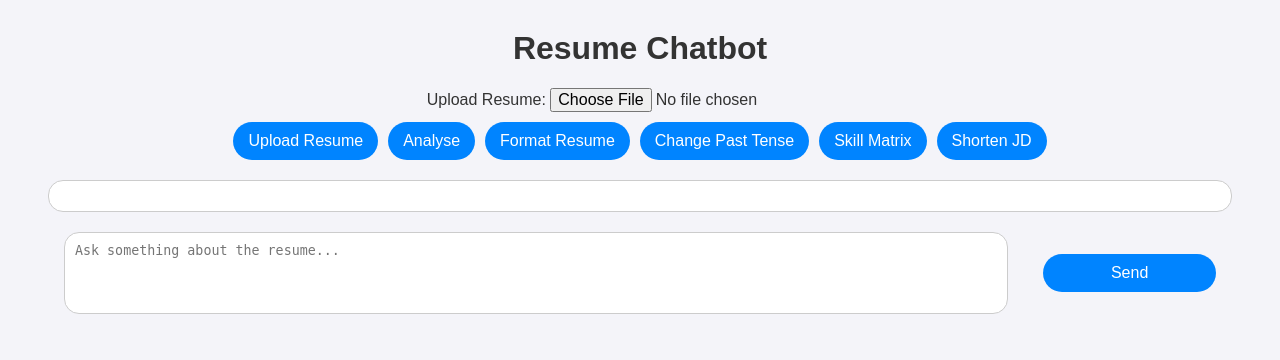
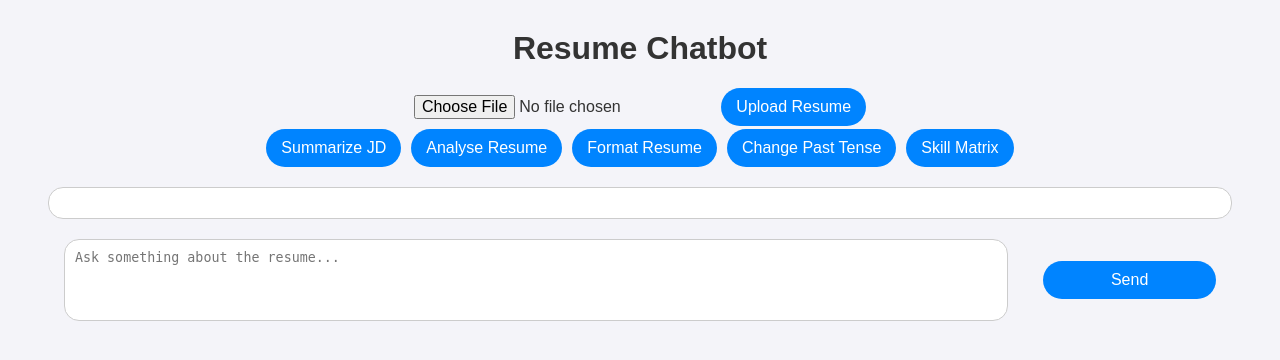
Before and after one commit to SathishPasapugazh/Resume, a Flask app: page / in a window 1280 px wide. Shown: the top 360 px of the page. Run offline with Flask 3, Linux system fonts and the light colour scheme.

Commit message:
Update chat.html

```diff
--- a/templates/chat.html
+++ b/templates/chat.html
@@ -13,16 +13,15 @@
         <!-- Form to upload resume -->
         <form id="resumeForm" class="upload-form">
             <div class="form-group">
-                <label for="resumeFile">Upload Resume:</label>
                 <input type="file" id="resumeFile" name="doc" accept=".pdf,.docx" />
+                <button type="button" onclick="uploadResume()">Upload Resume</button>
             </div>
             <div class="button-container">
-                <button type="button" onclick="uploadResume()">Upload Resume</button>
-                <button type="button" onclick="analyse()">Analyse</button>
+                <button type="button" onclick="shortenJd()">Summarize JD</button>
+                <button type="button" onclick="analyse()">Analyse Resume</button>
                 <button type="button" onclick="formatToNC()">Format Resume</button>
                 <button type="button" onclick="changeTense()">Change Past Tense</button>
                 <button type="button" onclick="skillMatrix()">Skill Matrix</button>
-                <button type="button" onclick="shortenJd()">Shorten JD</button>
             </div>
         </form>
 
```
